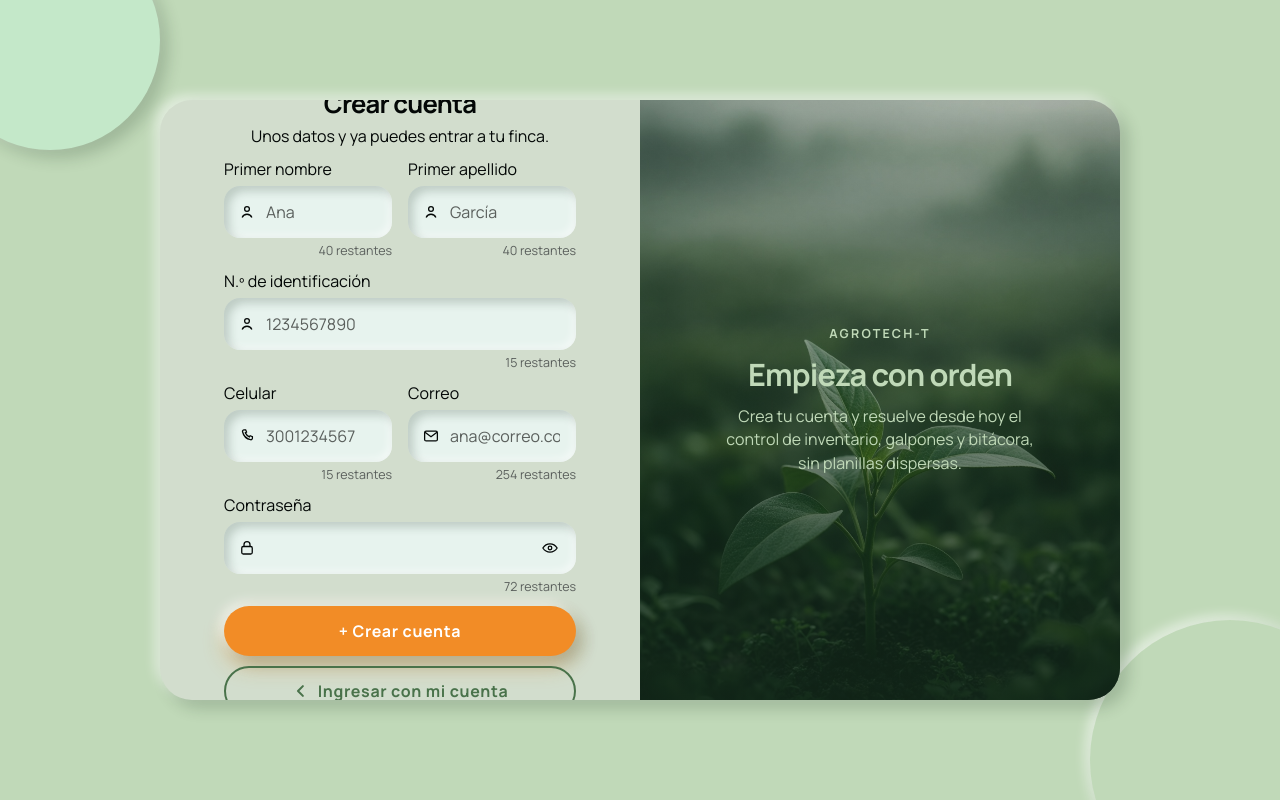
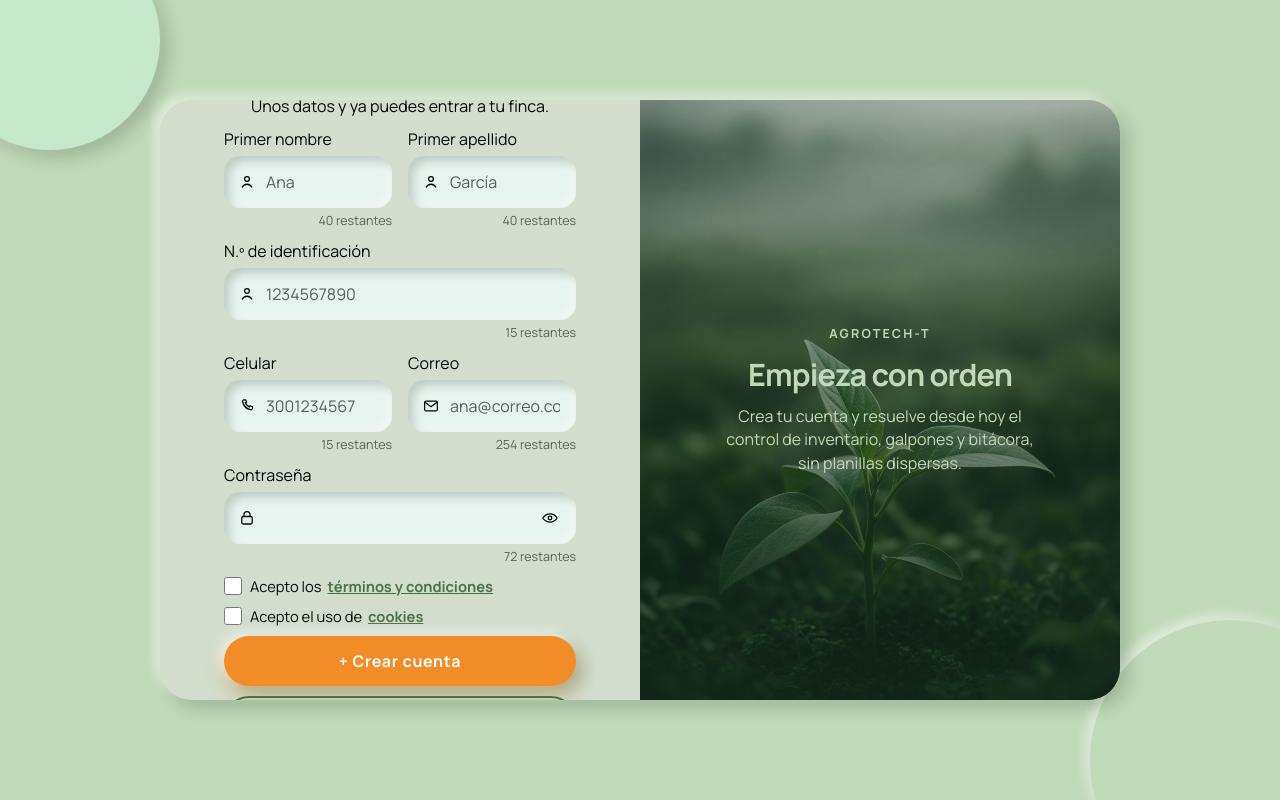
Before and after one commit to AGROTECH-T/AGROTECH-T-FRONTEND, a React (Vite) app: page / in a window 1280 px wide. Both pictures are taken after typing "Sample", "Sample123" into the empty fields and a click on the button "+ Crear cuenta". Built offline with nearby package versions, Linux system fonts and the light colour scheme.

Commit message:
feat(auth): pedir terminos y cookies al crear

```diff
--- /dev/null
+++ b/src/features/auth/components/PolicyWindow.tsx
@@ -0,0 +1,58 @@
+/**
+ * Texto de privacidad y cookies al crear la cuenta.
+ *
+ * @author Cristian Deysdayr Jimenez
+ */
+
+import { useEffect, useRef } from "react";
+import { FormWindow } from "../../../components/ui/FormWindow.tsx";
+
+type Part = "terminos" | "cookies";
+
+type Props = {
+  part: Part;
+  onClose: () => void;
+};
+
+/**
+ * Ventana con la política y el aviso de cookies.
+ * @param props - Tramo visible al abrir y cierre.
+ * @returns Modal con la X de la esquina.
+ */
+export function PolicyWindow({ part, onClose }: Readonly<Props>) {
+  const cookiesRef = useRef<HTMLHeadingElement>(null);
+
+  useEffect(() => {
+    if (part === "cookies") cookiesRef.current?.scrollIntoView({ block: "start" });
+  }, [part]);
+
+  return (
+    <FormWindow title="Política y privacidad" onClose={onClose}>
+      <div className="form-window__body policy-text">
+        <h3>Términos y condiciones</h3>
+        <p>
+          AGROTECH-T guarda tu nombre, apellido, identificación, celular y correo
+          para crear la cuenta, entrar y recuperar el acceso.
+        </p>
+        <p>
+          La contraseña no se guarda en claro: solo queda una huella. Con la
+          cuenta trabajas tu finca: inventario, galpón y sensores.
+        </p>
+        <p>
+          El correo se usa para el código de acceso y las invitaciones de la
+          finca. Esos datos no se venden ni se ceden para publicidad.
+        </p>
+        <h3 ref={cookiesRef}>Cookies</h3>
+        <p>
+          La sesión se guarda en este navegador mientras la pestaña sigue
+          abierta y se borra al cerrarla. No usamos cookies de publicidad ni de
+          seguimiento.
+        </p>
+        <p>
+          Algunas listas del inventario pueden quedar en este equipo para
+          volver a abrirlas. Aceptar cookies es aceptar ese uso del navegador.
+        </p>
+      </div>
+    </FormWindow>
+  );
+}
--- a/src/features/auth/components/SignUpForm.tsx
+++ b/src/features/auth/components/SignUpForm.tsx
@@ -16,6 +16,7 @@ import { loginPayload } from "../services/payload.ts";
 import { saveToken } from "../services/session.ts";
 import type { Account } from "../types/index.ts";
 import { PasswordGuide } from "./PasswordGuide.tsx";
+import { PolicyWindow } from "./PolicyWindow.tsx";
 
 type Gaps = Record<string, string>;
 
@@ -38,6 +39,9 @@ export function SignUpForm({ onSignIn, onSuccess }: Readonly<Props>) {
   const [password, setPassword] = useState("");
   const [gaps, setGaps] = useState<Gaps>({});
   const [pending, setPending] = useState(false);
+  const [terms, setTerms] = useState(false);
+  const [cookies, setCookies] = useState(false);
+  const [policy, setPolicy] = useState<"terminos" | "cookies" | null>(null);
   const notices = useNotices();
 
   const edit = (key: string, kind: AccountKind, setValue: (value: string) => void) => (value: string) => {
@@ -63,6 +67,8 @@ export function SignUpForm({ onSignIn, onSuccess }: Readonly<Props>) {
       reviewField("correo", next.correo),
       reviewField("contraseña", next.password),
     ].filter(Boolean);
+    if (!terms) failed.push("Acepta los términos y condiciones para crear la cuenta.");
+    if (!cookies) failed.push("Acepta el uso de cookies para crear la cuenta.");
     if (failed.length) {
       notices.push(failed, "warn");
       return;
@@ -113,6 +119,32 @@ export function SignUpForm({ onSignIn, onSuccess }: Readonly<Props>) {
       </div>
       <TextField id="signup-password" label="Contraseña" icon="lock" type="password" max={ACCOUNT_MAX.password} value={password} autoComplete="new-password" message={gaps.password} onChange={edit("password", "password", setPassword)} />
       {password ? <PasswordGuide value={password} /> : null}
+      <div className="signup-consent">
+        <label>
+          <input
+            type="checkbox"
+            checked={terms}
+            onChange={(event) => setTerms(event.target.checked)}
+          />
+          <span>Acepto los</span>
+        </label>
+        <button type="button" onClick={() => setPolicy("terminos")}>
+          términos y condiciones
+        </button>
+      </div>
+      <div className="signup-consent">
+        <label>
+          <input
+            type="checkbox"
+            checked={cookies}
+            onChange={(event) => setCookies(event.target.checked)}
+          />
+          <span>Acepto el uso de</span>
+        </label>
+        <button type="button" onClick={() => setPolicy("cookies")}>
+          cookies
+        </button>
+      </div>
       <button type="submit" className="solid" disabled={pending}>
         {pending ? "Creando" : "+ Crear cuenta"}
       </button>
@@ -130,6 +162,7 @@ export function SignUpForm({ onSignIn, onSuccess }: Readonly<Props>) {
         Ingresar con mi cuenta
       </button>
       <NoticeStack items={notices.items} onClose={notices.close} />
+      {policy ? <PolicyWindow part={policy} onClose={() => setPolicy(null)} /> : null}
     </form>
   );
 }
--- a/src/styles/auth.css
+++ b/src/styles/auth.css
@@ -173,6 +173,45 @@ p { margin: 0; line-height: 1.45; }
 .form-intro p { color: var(--ink); }
 .field-row { display: grid; grid-template-columns: minmax(0, 1fr) minmax(0, 1fr); gap: 16px; }
 .signup { justify-content: flex-start; }
+.signup-consent {
+  display: flex;
+  flex-wrap: wrap;
+  align-items: center;
+  gap: 6px;
+  color: var(--ink);
+  font-size: 0.92rem;
+}
+.signup-consent label {
+  display: inline-flex;
+  align-items: center;
+  gap: 8px;
+}
+.signup-consent input {
+  width: 18px;
+  height: 18px;
+  margin: 0;
+  accent-color: var(--moss);
+}
+.signup-consent button {
+  border: 0;
+  padding: 0;
+  color: var(--moss);
+  background: transparent;
+  font: inherit;
+  font-weight: 700;
+  text-decoration: underline;
+  cursor: pointer;
+}
+.policy-text {
+  display: flex;
+  flex-direction: column;
+  gap: 10px;
+}
+.policy-text h3 {
+  margin: 8px 0 0;
+  font-size: 1rem;
+}
+.policy-text p { color: var(--ink); }
 .field-box { position: relative; display: block; }
 .field-box svg {
   position: absolute;
```
